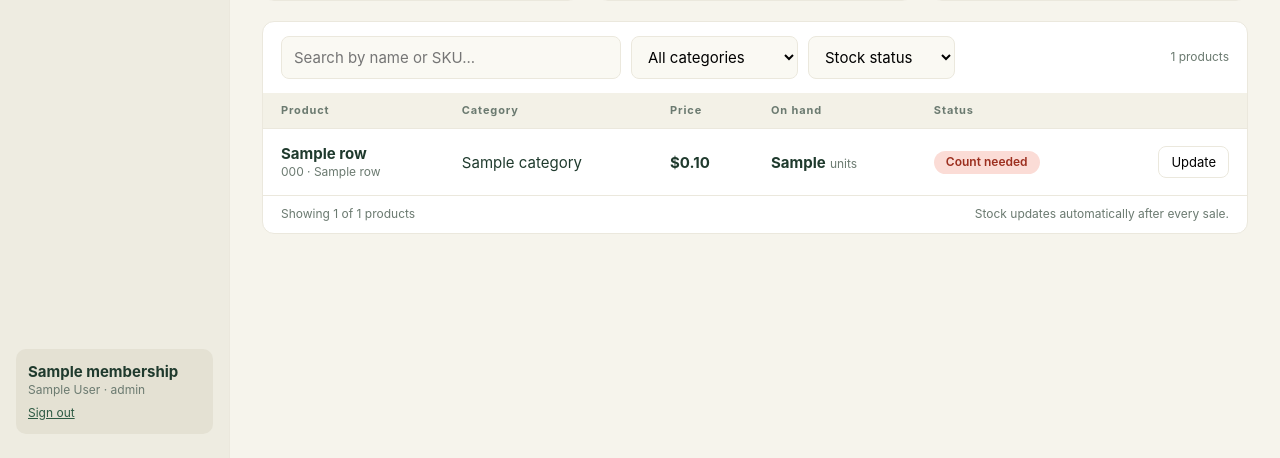
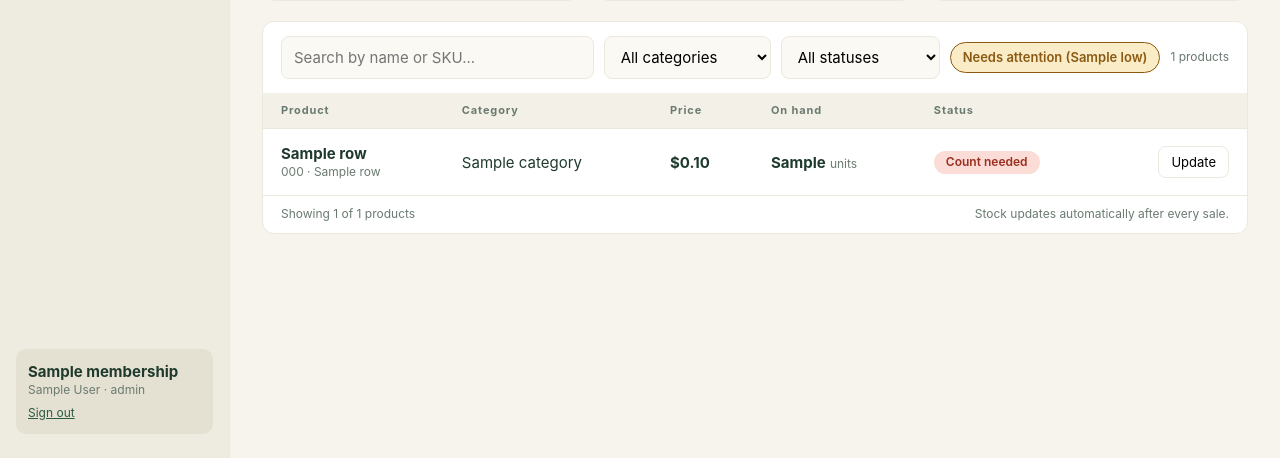
Before and after one commit to rieger07/farm-app, a FastAPI app: template inventory/templates/inventory.html in a window 1280 px wide. Shown: the part 342-800 px from the top of the page. Run offline with FastAPI, Linux system fonts and the light colour scheme; the template is opened without the code that fills it: most values are stand-ins (such as "Sample title", 1, 10 or a date in 2020).

Commit message:
Inventory UX: Out of stock badge, priority sort, On hand primary, clean meta separator

```diff
--- a/inventory/app.py
+++ b/inventory/app.py
@@ -484,16 +484,25 @@ def invite_accept(
 
 # ---- Inventory, Sales, Quick Sale -----------------------------------------
 
+_STOCK_PRIORITY = {
+    "count_needed": 0,
+    "out_of_stock": 1,
+    "low": 2,
+    "in_stock": 3,
+}
+
+
 @app.get("/inventory")
 def inventory_page(
     request: Request, msg: str = "", ctx: Ctx = Depends(require("inventory"))
 ):
     rows = list_stock(ctx.merchant_id)
+    rows.sort(key=lambda r: _STOCK_PRIORITY.get(r["status"], 9))
     return render(
         request, "inventory.html", ctx, "inventory",
         rows=rows,
         units=sum(max(r["on_hand"], 0) for r in rows),
-        low=sum(1 for r in rows if r["status"] in ("low", "count_needed")),
+        low=sum(1 for r in rows if r["status"] in ("low", "out_of_stock", "count_needed")),
         categories=sorted({r["category"] for r in rows if r["category"]}),
         msg=msg,
     )
--- a/inventory/static/style.css
+++ b/inventory/static/style.css
@@ -112,10 +112,10 @@ details.sale[open]{background:#faf9f3}
 
 .inv-card {
   border-top: 1px solid var(--line);
-  padding: 14px 16px;
+  padding: 12px 14px;
   display: flex;
   flex-direction: column;
-  gap: 10px;
+  gap: 8px;
   background: var(--card);
 }
 .inv-card-head {
@@ -141,13 +141,34 @@ details.sale[open]{background:#faf9f3}
 .inv-stat {
   display: flex;
   flex-direction: column;
-  gap: 2px;
+  gap: 1px;
+}
+.inv-onhand-val {
+  font-size: 17px;
+}
+.inv-onhand-val.neg {
+  color: var(--redink);
+}
+.chip-toggle {
+  border: 1px solid var(--amberink);
+  background: var(--amber);
+  color: var(--amberink);
+  padding: 8px 12px;
+  border-radius: 999px;
+  font: 600 13px/1 -apple-system,Segoe UI,Roboto,sans-serif;
+  cursor: pointer;
+  white-space: nowrap;
+}
+.chip-toggle.on {
+  background: var(--green);
+  border-color: var(--green);
+  color: #fff;
 }
 .inv-adjust-btn {
   background: #fff;
   color: var(--green);
   border: 1.5px solid var(--green);
-  padding: 7px 12px;
+  padding: 7px 14px;
   font-size: 13px;
   font-weight: 600;
   border-radius: 8px;
@@ -157,3 +178,8 @@ details.sale[open]{background:#faf9f3}
 .inv-adjust-btn:active {
   background: var(--sage);
 }
+@media(max-width:800px){
+  .filters { padding: 10px 12px; gap: 8px; }
+  .filters input { flex: 1 1 100%; max-width: none; }
+  .filters select { flex: 1 1 0; min-width: 0; padding: 8px 10px; font-size: 13px; }
+}
--- a/inventory/stock.py
+++ b/inventory/stock.py
@@ -6,6 +6,8 @@ from inventory.db import get_connection
 def stock_status(on_hand: int, threshold: int) -> str:
     if on_hand < 0:
         return "count_needed"
+    if on_hand == 0:
+        return "out_of_stock"
     if on_hand <= threshold:
         return "low"
     return "in_stock"
--- a/inventory/templates/inventory.html
+++ b/inventory/templates/inventory.html
@@ -18,7 +18,17 @@
   <div class="filters">
     <input id="q" type="search" placeholder="Search by name or SKU...">
     <select id="cat"><option value="">All categories</option>{% for c in categories %}<option>{{ c }}</option>{% endfor %}</select>
-    <select id="st"><option value="">Stock status</option><option value="in_stock">In stock</option><option value="low">Low stock</option><option value="count_needed">Count needed</option></select>
+    <select id="st">
+      <option value="">All statuses</option>
+      <option value="attention">Needs attention</option>
+      <option value="out_of_stock">Out of stock</option>
+      <option value="low">Low stock</option>
+      <option value="count_needed">Count needed</option>
+      <option value="in_stock">In stock</option>
+    </select>
+    {% if low %}
+    <button type="button" id="attn-btn" class="chip-toggle" onclick="toggleAttention()">Needs attention ({{ low }})</button>
+    {% endif %}
     <span class="count" id="count">{{ rows|length }} products</span>
   </div>
   <!-- Desktop table view -->
@@ -26,14 +36,16 @@
     <thead><tr><th>Product</th><th>Category</th><th>Price</th><th>On hand</th><th>Status</th><th></th></tr></thead>
     <tbody id="rows-table">
     {% for r in rows %}
+      {% set desktop_meta = [r.sku_code, r.variant_name]|select|join(' · ') %}
       <tr data-item data-text="{{ (r.name ~ ' ' ~ r.variant_name ~ ' ' ~ r.sku_code)|lower }}" data-cat="{{ r.category }}" data-st="{{ r.status }}">
-        <td class="c-prod"><b>{{ r.name }}</b><small>{{ r.sku_code }}{% if r.variant_name %} · {{ r.variant_name }}{% endif %}</small></td>
+        <td class="c-prod"><b>{{ r.name }}</b>{% if desktop_meta %}<small>{{ desktop_meta }}</small>{% endif %}</td>
         <td class="c-cat">{{ r.category }}</td>
         <td class="c-price"><b>{{ r.price_cents|money }}</b></td>
         <td class="c-onhand"><b>{{ r.on_hand }}</b> <small class="inline">units</small></td>
         <td class="c-status">
           {% if r.status == 'in_stock' %}<span class="pill green">In stock</span>
           {% elif r.status == 'low' %}<span class="pill amber">Low stock</span>
+          {% elif r.status == 'out_of_stock' %}<span class="pill red">Out of stock</span>
           {% else %}<span class="pill red">Count needed</span>{% endif %}
         </td>
         <td class="c-act" style="text-align:right">
@@ -52,26 +64,28 @@
   <!-- Mobile cards view -->
   <div class="mobile-cards" id="rows-cards">
     {% for r in rows %}
+      {% set mobile_meta = [r.sku_code, r.variant_name, r.category]|select|join(' · ') %}
       <div class="inv-card" data-item data-text="{{ (r.name ~ ' ' ~ r.variant_name ~ ' ' ~ r.sku_code)|lower }}" data-cat="{{ r.category }}" data-st="{{ r.status }}">
         <div class="inv-card-head">
           <div>
             <b class="inv-name">{{ r.name }}</b>
-            <small class="muted">{{ r.sku_code }}{% if r.variant_name %} · {{ r.variant_name }}{% endif %}{% if r.category %} · {{ r.category }}{% endif %}</small>
+            {% if mobile_meta %}<small class="muted">{{ mobile_meta }}</small>{% endif %}
           </div>
           <div class="inv-status">
             {% if r.status == 'in_stock' %}<span class="pill green">In stock</span>
             {% elif r.status == 'low' %}<span class="pill amber">Low stock</span>
+            {% elif r.status == 'out_of_stock' %}<span class="pill red">Out of stock</span>
             {% else %}<span class="pill red">Count needed</span>{% endif %}
           </div>
         </div>
         <div class="inv-card-row">
           <div class="inv-stat">
+            <small class="muted">On hand</small>
+            <b class="inv-onhand-val {{ 'neg' if r.on_hand <= 0 }}">{{ r.on_hand }} <small class="inline">units</small></b>
+          </div>
+          <div class="inv-stat">
             <small class="muted">Price</small>
             <b>{{ r.price_cents|money }}</b>
-          </div>
-          <div class="inv-stat">
-            <small class="muted">On hand</small>
-            <b>{{ r.on_hand }} <small class="inline">units</small></b>
           </div>
           <button type="button" class="btn inv-adjust-btn"
             onclick='openStockModal({{ r.id }}, {{ (r.name ~ (" · " ~ r.variant_name if r.variant_name else ""))|tojson }}, {{ r.on_hand }}, {{ r.low_stock_threshold }})'>
@@ -125,23 +139,33 @@
 </dialog>
 
 <script>
-const q=document.getElementById('q'),cat=document.getElementById('cat'),st=document.getElementById('st');
+const q=document.getElementById('q'),cat=document.getElementById('cat'),st=document.getElementById('st'),attnBtn=document.getElementById('attn-btn');
+function matchesStatus(itemSt, filterVal) {
+  if (!filterVal) return true;
+  if (filterVal === 'attention') return itemSt !== 'in_stock';
+  return itemSt === filterVal;
+}
 function filt(){
   let n=0;
   const qval = q.value.toLowerCase();
   const cval = cat.value;
   const sval = st.value;
+  if (attnBtn) attnBtn.classList.toggle('on', sval === 'attention');
   document.querySelectorAll('#rows-table tr[data-item]').forEach(el => {
-    const ok = el.dataset.text.includes(qval) && (!cval || el.dataset.cat === cval) && (!sval || el.dataset.st === sval);
+    const ok = el.dataset.text.includes(qval) && (!cval || el.dataset.cat === cval) && matchesStatus(el.dataset.st, sval);
     el.hidden = !ok;
     if (ok) n++;
   });
   document.querySelectorAll('#rows-cards .inv-card[data-item]').forEach(el => {
-    const ok = el.dataset.text.includes(qval) && (!cval || el.dataset.cat === cval) && (!sval || el.dataset.st === sval);
+    const ok = el.dataset.text.includes(qval) && (!cval || el.dataset.cat === cval) && matchesStatus(el.dataset.st, sval);
     el.hidden = !ok;
   });
   document.getElementById('shown').textContent=n;
   document.getElementById('count').textContent=n+' products';
+}
+function toggleAttention() {
+  st.value = st.value === 'attention' ? '' : 'attention';
+  filt();
 }
 [q,cat,st].forEach(e=>e.addEventListener('input',filt));
 
```
Also changed, not shown: tests/test_inventory_schema.py (+5 -1 lines), tests/test_inventory_web.py (+18 -0 lines).
